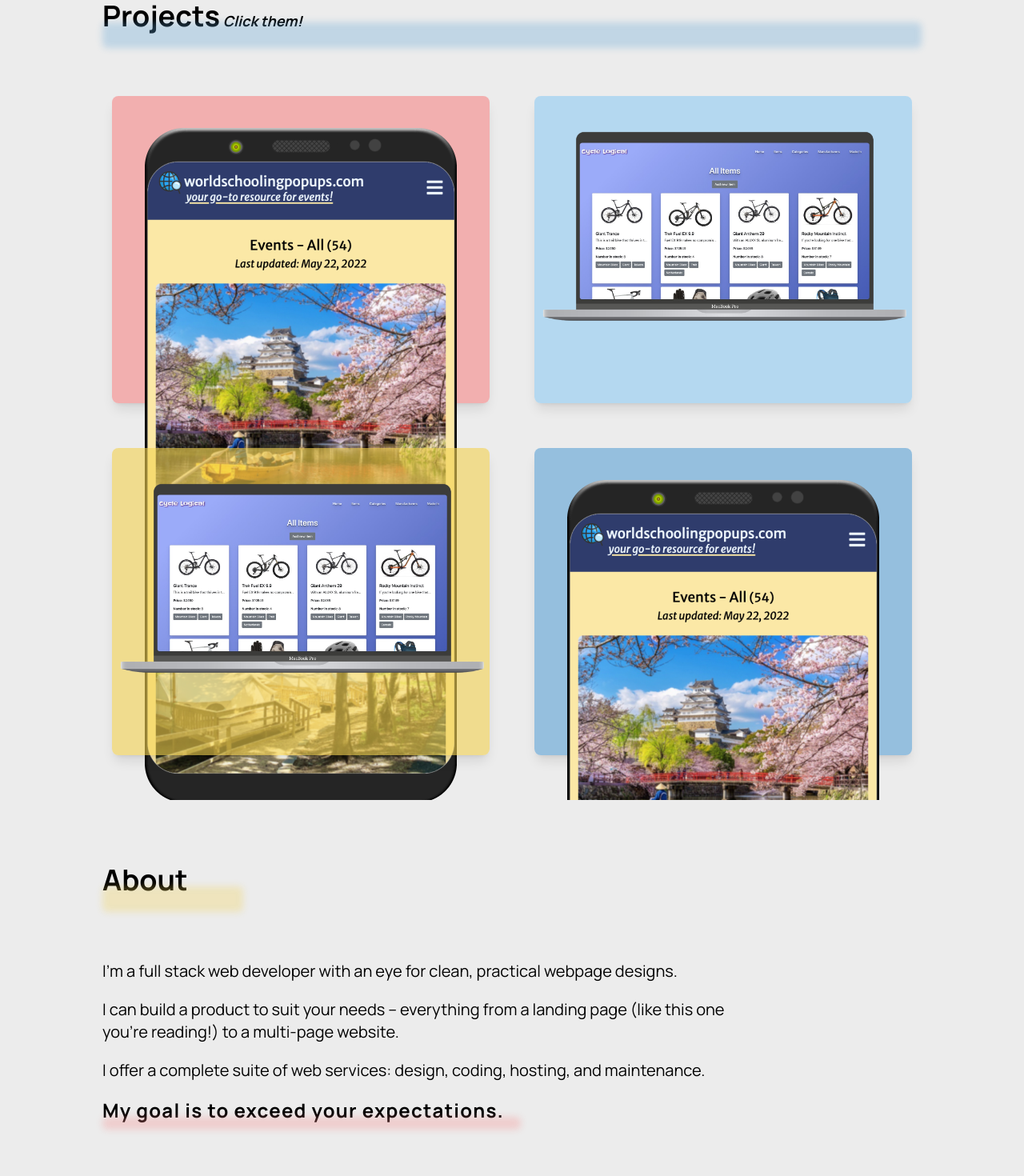
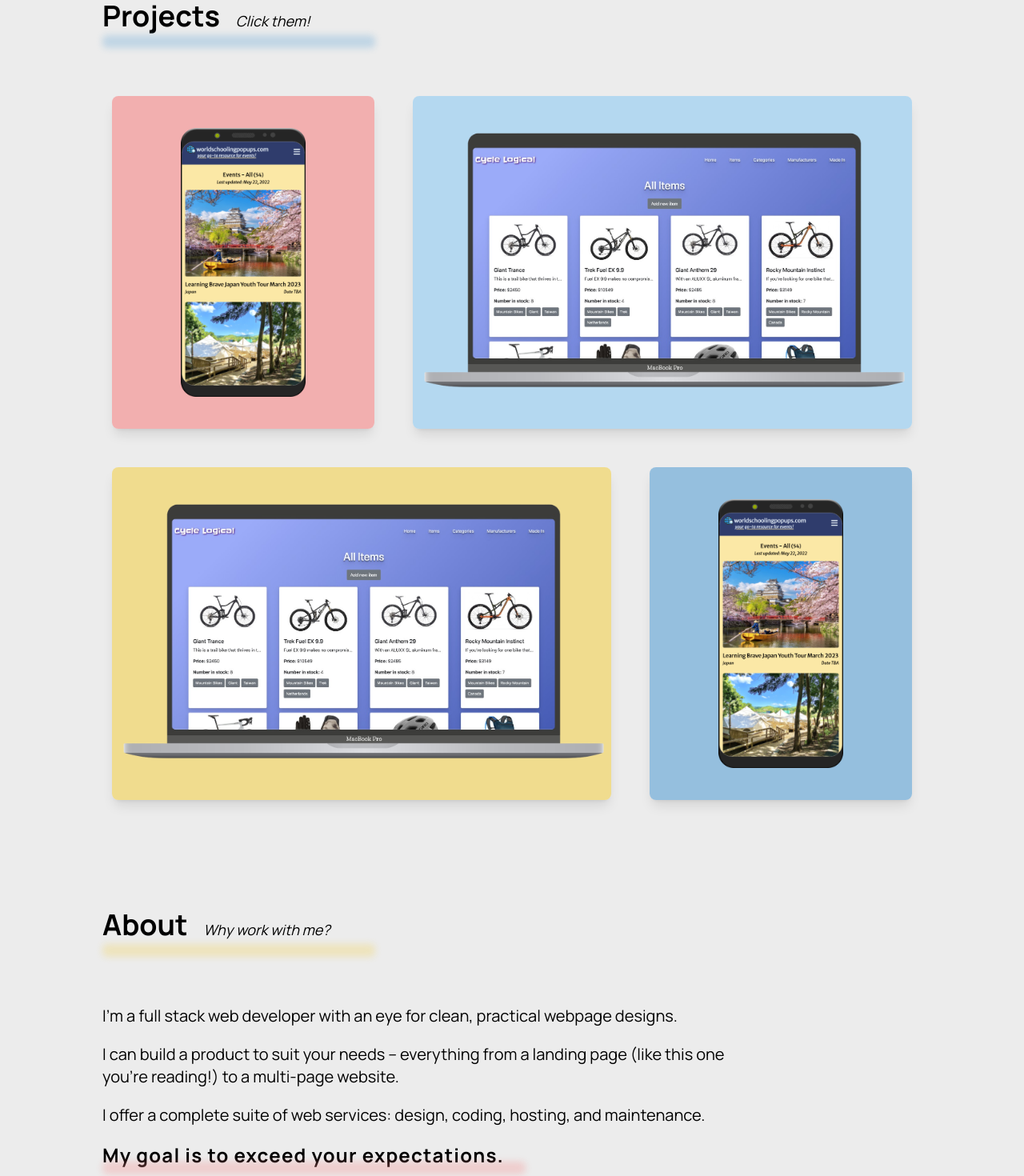
Before and after one commit to rusty-reebs/next-level-webworks, a React (Create React App) app: page / in a window 1280 px wide. Shown: the part 880-2350 px from the top of the page at 80% size. Built offline with nearby package versions, Linux system fonts and the light colour scheme.

Commit message:
Make adjustments to styling

```diff
--- a/src/components/About.js
+++ b/src/components/About.js
@@ -4,21 +4,26 @@ const About = () => {
   return (
     <div className="h-screen bg-grey">
       <div className="pt-20 mx-4 xl:mx-32">
-        <div className="relative mb-20 w-44">
-          <h2 className="text-3xl xl:text-4xl font-bold">About</h2>
-          <div className="bg-yellow w-full opacity-30 h-8 absolute -bottom-5 right-0 blur-sm rounded-md"></div>
+        <div className="relative mb-20">
+          <h2 className="text-3xl xl:text-4xl font-bold">
+            About
+            <p className="inline-block text-lg font-normal italic pl-4">
+              &nbsp;Why work with me?
+            </p>
+          </h2>
+          <div className="bg-yellow w-4/5 xl:w-1/3 opacity-30 h-4 absolute -bottom-5 left-0 blur-sm rounded-md"></div>
         </div>
-        <div className="flex flex-col gap-y-5 mr-60">
-          <p className="text-xl">
+        <div className="flex flex-col gap-y-5 text-xl max-w-prose">
+          <p>
             I'm a full stack web developer with an eye for clean, practical
             webpage designs.
           </p>
-          <p className="text-xl">
+          <p>
             I can build a product to suit your needs -- everything from a
             landing page (like this one you're reading!) to a multi-page
             website.
           </p>
-          <p className="text-xl">
+          <p>
             I offer a complete suite of web services: design, coding, hosting,
             and maintenance.
           </p>
--- a/src/components/Contact.js
+++ b/src/components/Contact.js
@@ -4,16 +4,44 @@ import email from "../img/email-white.png";
 
 const Contact = () => {
   return (
-    <div className="h-screen bg-grey bg-contact">
+    <div className="xl:h-screen bg-grey bg-contact">
       <div className="pt-20 mx-4 xl:mx-32">
         <div className="relative mb-20">
           <h2 className="text-3xl xl:text-4xl font-bold">
             Contact
-            <p className="inline-block text-lg italic">&nbsp;Got a question?</p>
+            <p className="inline-block text-lg font-normal italic pl-4">
+              &nbsp;Got a question?
+            </p>
           </h2>
-          <div className="bg-red w-full opacity-30 h-8 absolute -bottom-5 right-0 blur-sm rounded-md"></div>
+          <div className="bg-red w-4/5 xl:w-1/3 opacity-30 h-4 absolute -bottom-5 left-0 blur-sm rounded-md"></div>
         </div>
-        <form className="flex flex-col gap-y-8 w-3/5">
+        <div className="flex justify-around pb-12 xl:hidden">
+          <div>
+            <p>Messenger</p>
+            <a
+              href="https://m.me/russ.salonen"
+              target="_blank"
+              rel="noopener noreferrer"
+            >
+              <img
+                src={messenger}
+                alt="messenger"
+                className="h-20 transition-transform hover:scale-125"
+              ></img>
+            </a>
+          </div>
+          <div>
+            <p className="text-center mb-3">Email&nbsp;</p>
+            <a href="mailto:russ.salonen@gmail.com">
+              <img
+                src={email}
+                alt="email"
+                className="h-12 transition-transform hover:scale-125"
+              ></img>
+            </a>
+          </div>
+        </div>
+        <form className="flex flex-col gap-y-8 pb-20 xl:pb-0 xl:w-3/5">
           <div>
             <input
               type="text"
@@ -37,11 +65,11 @@ const Contact = () => {
           <div className="flex justify-between">
             <button
               type="submit"
-              className="bg-lightblue text-lg shadow-md w-1/3 h-1/2 my-auto p-2 rounded-md hover:border hover:border-darkblue"
+              className="bg-lightblue text-lg shadow-md mx-auto xl:mx-0 xl:w-1/3 xl:h-1/2 my-auto p-2 rounded-md hover:border hover:border-darkblue"
             >
               Send Message
             </button>
-            <div className="flex gap-x-6">
+            <div className="hidden xl:flex xl:gap-x-6">
               <div>
                 <p>Messenger</p>
                 <a
--- a/src/components/Hello.js
+++ b/src/components/Hello.js
@@ -6,7 +6,7 @@ const gears = require("../img/gears.png");
 
 const Hello = () => {
   return (
-    <div className="h-screen bg-grey bg-svg">
+    <div className="xl:h-screen bg-grey bg-svg">
       <div className="z-10 pt-20 mx-4 xl:pt-64 xl:mx-32 relative">
         <div className="flex flex-col xl:flex-row xl:justify-between">
           <div>
--- a/src/components/ProjectCard.js
+++ b/src/components/ProjectCard.js
@@ -3,7 +3,7 @@ import { motion, useAnimation, AnimatePresence } from "framer-motion";
 import useOnScreen from "./utils/useOnScreen";
 import link from "../img/link.svg";
 
-const ProjectCard = ({ bgcolor, direction, details }) => {
+const ProjectCard = ({ bgcolor, outline, direction, details }) => {
   const [isToggled, setToggle] = useState(false);
   const controls = useAnimation();
   const rootRef = useRef();
@@ -19,7 +19,6 @@ const ProjectCard = ({ bgcolor, direction, details }) => {
 
   useEffect(() => {
     if (onScreen) {
-      console.log("on screen!");
       controls.start({
         x: 0,
         opacity: 1,
@@ -33,8 +32,8 @@ const ProjectCard = ({ bgcolor, direction, details }) => {
   }, [onScreen, controls]);
   return (
     <motion.div
-      className={`${bgcolor} rounded-lg shadow-lg bg-opacity-60 ${
-        details.landscape ? "h-7/8" : "h-96"
+      className={`${bgcolor} rounded-lg shadow-lg bg-opacity-60 w-full ${
+        details.landscape ? "xl:w-fit" : "xl:w-1/3"
       }`}
       ref={rootRef}
       initial={{
@@ -42,29 +41,28 @@ const ProjectCard = ({ bgcolor, direction, details }) => {
         x: screenSide,
       }}
       animate={controls}
-      whileHover={{ scale: 1.1 }}
+      whileHover={{ scale: 1.05 }}
       onClick={() => setToggle(!isToggled)}
     >
       <div className="relative">
         <img
           src={details.image}
           alt={details.link}
-          className={` mx-auto py-10 max-h-fit ${
+          className={` mx-auto py-5 xl:py-10 px-5 xl:px-0 max-h-[26rem] xl:h-[32rem] ${
             !isToggled ? "opacity-100" : "opacity-20"
           } `}
         ></img>
         <AnimatePresence>
           {isToggled ? (
-            //! link icon
             <motion.div
               key="detail"
               initial={{ opacity: 0 }}
               animate={{ opacity: 0.8 }}
               exit={{ opacity: 0 }}
-              className="absolute left-0 top-0 h-full w-full bg-grey rounded-lg outline outline-4 outline-offset-0 outline-red"
+              className={` absolute left-0 top-0 h-full w-full bg-grey rounded-lg outline outline-4 outline-offset-0 ${outline} `}
             >
-              <div className="flex flex-col gap-y-10 justify-center h-full mx-10">
-                <h2 className="text-2xl font-bold text-center">
+              <div className="flex flex-col gap-y-10 justify-center h-full mx-auto">
+                <h2 className="text-xl font-bold text-center">
                   {details.title}
                 </h2>
                 <p className="text-xl text-center">{details.description}</p>
--- a/src/components/Projects.js
+++ b/src/components/Projects.js
@@ -9,31 +9,42 @@ const Projects = () => {
         <div className="relative mb-20">
           <h2 className="text-3xl xl:text-4xl font-bold">
             Projects
-            <p className="inline-block text-lg italic">&nbsp;Click them!</p>
+            <p className="inline-block text-lg font-normal italic pl-4">
+              &nbsp;Click them!
+            </p>
           </h2>
-          <div className="bg-darkblue w-full opacity-30 h-8 absolute -bottom-5 right-0 blur-sm rounded-md"></div>
+          <div className="bg-darkblue w-4/5 xl:w-1/3 opacity-30 h-4 absolute -bottom-5 left-0 blur-sm rounded-md"></div>
         </div>
-        <div className="flex flex-col mx-3 gap-8 mb-14 xl:grid xl:grid-cols-2 xl:gap-14">
+        {/* <div className="flex flex-col mx-3 gap-8 mb-14 xl:grid xl:grid-cols-2 xl:gap-14"> */}
+        <div className="flex flex-col gap-y-6 xl:mx-3 xl:gap-12 mb-14 xl:columns-2">
+          <div className="flex flex-col gap-y-6 xl:flex xl:flex-row xl:gap-x-12">
             <ProjectCard
               bgcolor="bg-red"
+              outline="outline-red"
               direction="fromLeft"
               details={projects[0]}
             />
             <ProjectCard
               bgcolor="bg-lightblue"
+              outline="outline-lightblue"
               direction="fromRight"
               details={projects[1]}
             />
+          </div>
+          <div className="flex flex-col-reverse space-y-reverse space-y-6 xl:flex xl:flex-row xl:gap-x-12 xl:space-y-0">
             <ProjectCard
               bgcolor="bg-yellow"
+              outline="outline-yellow"
               direction="fromLeft"
               details={projects[1]}
             />
             <ProjectCard
               bgcolor="bg-darkblue"
+              outline="outline-darkblue"
               direction="fromRight"
               details={projects[0]}
             />
+          </div>
         </div>
       </div>
     </div>
--- a/src/components/Tools.js
+++ b/src/components/Tools.js
@@ -66,12 +66,16 @@ const svg = [
 
 const Tools = () => {
   return (
-    <div className="h-screen bg-grey">
+    <div className="xl:h-screen bg-grey">
       <div className="pt-20 mx-4 xl:mx-32">
-        <div className="relative mb-20 w-44">
-          <h2 className="text-3xl xl:text-4xl font-bold">Tools</h2>
-          {/* //! Always using the latest tech */}
-          <div className="bg-darkblue w-full opacity-30 h-8 absolute -bottom-5 right-0 blur-sm rounded-md"></div>
+        <div className="relative mb-20">
+          <h2 className="text-3xl xl:text-4xl font-bold">
+            Tools
+            <p className="inline-block text-lg font-normal italic pl-4">
+              &nbsp;Always using the latest tech!
+            </p>
+          </h2>
+          <div className="bg-darkblue w-4/5 xl:w-1/3 opacity-30 h-4 absolute -bottom-5 left-0 blur-sm rounded-md"></div>
         </div>
         <div className="grid grid-cols-2 gap-x-5 gap-y-10 xl:grid-cols-6 xl:gap-x-10 xl:gap-y-10 xl:h-36">
           {svg.map((svg, index) => (
```
Lines whose indentation alone changed are shown as unchanged.
